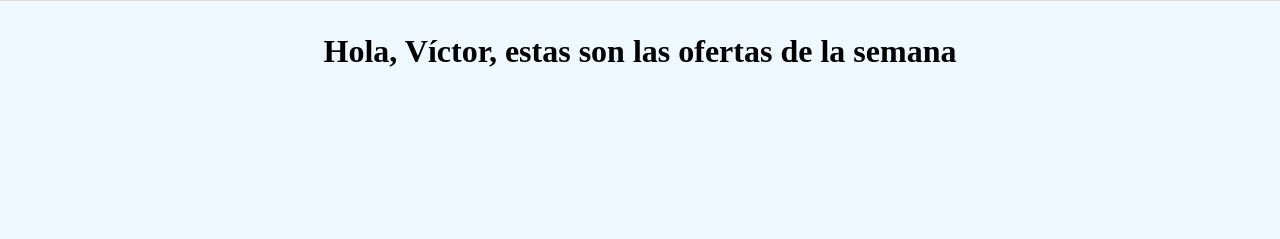
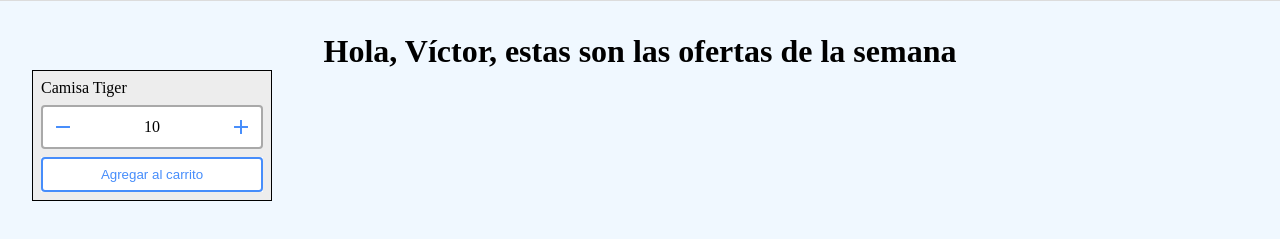
Before and after one commit to vlaurencena/ecommerce-funko-pop, a React (Create React App) app: page /item/1 in a window 1280 px wide. Shown: the part 319-558 px from the top of the page. Built offline with nearby package versions, Linux system fonts and the light colour scheme.

Commit message:
Entrega Desafio: Contador con boton

```diff
--- a/public/index.html
+++ b/public/index.html
@@ -7,7 +7,6 @@
   <meta name="viewport" content="width=device-width, initial-scale=1" />
   <meta name="theme-color" content="#000000" />
   <meta name="description" content="Web site created using create-react-app" />
-  <link rel="apple-touch-icon" href="%PUBLIC_URL%/logo192.png" />
   <link rel="manifest" href="%PUBLIC_URL%/manifest.json" />
   <link href="https://fonts.googleapis.com/icon?family=Material+Icons"
   rel="stylesheet">
@@ -17,16 +16,6 @@
 <body>
   <noscript>You need to enable JavaScript to run this app.</noscript>
   <div id="root"></div>
-  <!--
-      This HTML file is a template.
-      If you open it directly in the browser, you will see an empty page.
-
-      You can add webfonts, meta tags, or analytics to this file.
-      The build step will place the bundled scripts into the <body> tag.
-
-      To begin the development, run `npm start` or `yarn start`.
-      To create a production bundle, use `npm run build` or `yarn build`.
-    -->
 </body>
 
 </html>
--- a/src/App.js
+++ b/src/App.js
@@ -1,4 +1,3 @@
-import React from "react";
 import NavBar from "./components/NavBar";
 import ItemListContainer from "./components/ItemListContainer";
 
--- /dev/null
+++ b/src/components/ItemCount.js
@@ -0,0 +1,34 @@
+import { useState } from 'react';
+
+const ItemCount = ({ stock, initial, onAdd }) => {
+
+    const [itemCount, setItemCount] = useState(initial);
+
+    const removeItem = () => {
+        setItemCount(Math.max(itemCount - 1, 0));
+    }
+
+    const addItem = () => {
+        setItemCount(Math.min(itemCount + 1, stock));
+    }
+
+    return (
+        <div className="item-count-container bg-lightgray">
+            <p>Camisa Tiger</p>
+            <div className="item-count-control">
+                <button className="material-icons" onClick={removeItem}>
+                    remove
+                </button>
+                <div>{itemCount}</div>
+                <button className="material-icons" onClick={addItem}>
+                    add
+                </button>
+            </div>
+            <div className="bg-white">
+                <button className="add-to-cart-button" onClick={onAdd}>Agregar al carrito</button>
+            </div>
+        </div>
+    )
+}
+
+export default ItemCount;
--- a/src/components/ItemListContainer.js
+++ b/src/components/ItemListContainer.js
@@ -1,9 +1,10 @@
-import React from "react";
+import ItemCount from "./ItemCount";
 
 const ItemListContainer = (props) => {
     return (
         <div className="item-list-container">
             <h1>Hola, {props.greeting}, estas son las ofertas de la semana</h1>
+            <ItemCount stock={20} initial={10} onAdd={() => console.log("Acabas de agregar elementos al carrito")}/>
         </div>
     )
 }
--- a/src/components/NavBar.js
+++ b/src/components/NavBar.js
@@ -1,8 +1,6 @@
-import React from "react";
 import CartWidget from "./CartWidget";
 
-
-const NavBar = () => {
+const NavBar = (props) => {
     return (
         <nav className="navbar">
             <a className="navbar__icon" href="index.html"><img src="logo-open.png" alt="Logo de OPEN" /></a>
--- a/src/style.css
+++ b/src/style.css
@@ -27,7 +27,7 @@ body {
 }
 
 .navbar__icon {
-margin-right: auto;
+    margin-right: auto;
 }
 
 .navbar .shopping-cart-icon {
@@ -40,3 +40,50 @@ margin-right: auto;
     padding: 2rem;
     text-align: center;
 }
+
+.item-count-container {
+    display: flex;
+    flex-direction: column;
+    align-items: flex-start;
+    gap: 8px;
+    border: 1px black solid;
+    padding: .5rem;
+    width: 15rem;
+}
+
+.item-count-control {
+    display: flex;
+    justify-content: space-between;
+    align-items: center;
+    width: 100%;
+    background-color: #FFFFFF;
+    border: 2px solid #a9a9a9;
+    border-radius: 4px;
+    padding: .5rem;
+}
+
+.bg-lightgray {
+    background-color: #ededed;
+}
+
+.bg-white {
+    width: 100%;
+    background-color: #FFFFFF;
+}
+
+.item-count-control>button {
+    background-color: transparent;
+    border: 0;
+    color:#468DFB;
+    display: flex;
+    align-items: center;
+}
+
+.add-to-cart-button {
+    width: 100%;
+    border: 2px solid #468DFB;
+    border-radius: 4px;
+    background-color: #FFFFFF;
+    color: #468DFB;
+    padding: .5rem;
+}
```
